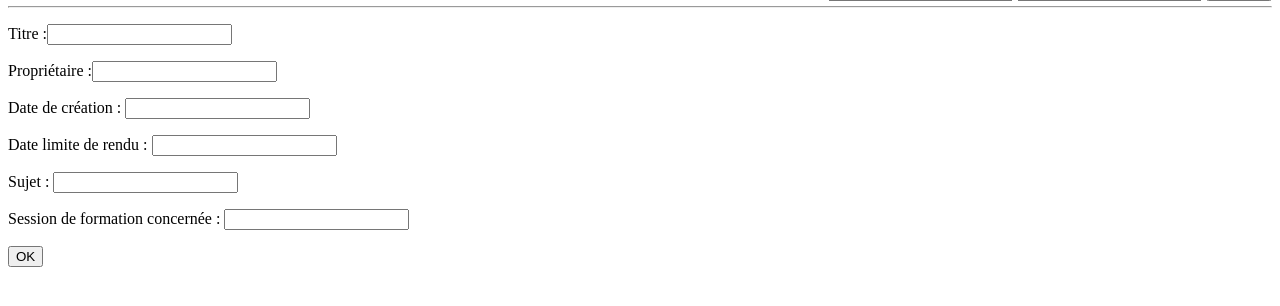
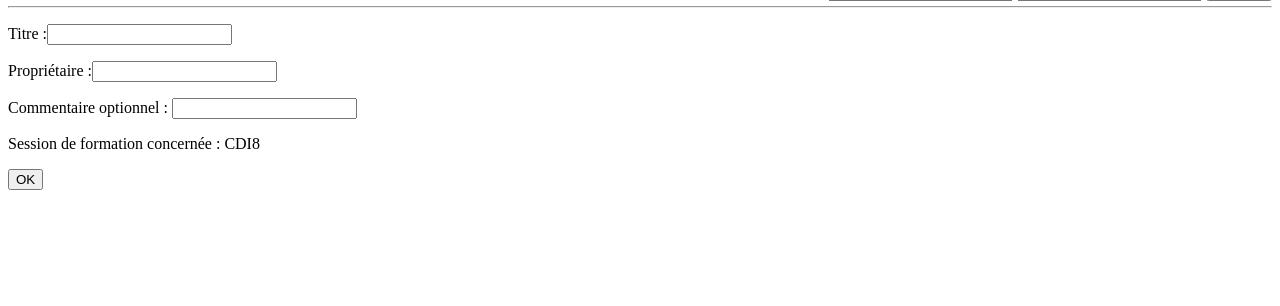
Before and after one commit to ibnLotfi/progest, a PHP site: page /pages/CreateEquipe in a window 1280 px wide. Shown: the part 28-334 px from the top of the page. Run offline with PHP 8.4, Linux system fonts and the light colour scheme.

Commit message:
modif equipeview

```diff
--- a/view/equipe_view.php
+++ b/view/equipe_view.php
@@ -1,13 +1,11 @@
-
+<?php $PromotionConcernee=' CDI8'?>
 <form action="etudiant_controller.php" method="post">
     <table>
 
          <p>Titre :<input type="text" name="titre" />  </p>
          <p>Propriétaire :<input type="text" name="propriétaire" /> </p>
-         <p>Date de création : <input type="text" name="dateDeCreation" /> </p>
-         <p>Date limite de rendu : <input type="text" name="dateLimiteDeRendu" /> </p>
-         <p>Sujet : <input type="text" name="sujet"  /> </p>
-         <p>Session de formation concernée : <input type="text" name="sessionDeFormation"  /> </p>
+         <p>Commentaire optionnel : <input type="text" name="CommentaireOptionnel" /> </p>
+         <p>Session de formation concernée :<?php echo $PromotionConcernee ?> </p>
          <p><input type="submit" value="OK"></p>
 
     </table>
```
